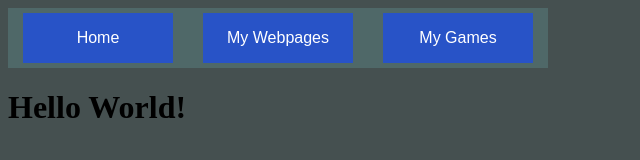
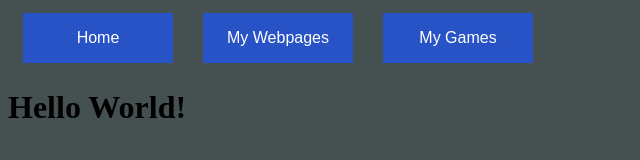
Before and after one commit to colinjw458/colinjw458.github.io, a plain HTML site: page index.html in a window 1280 px wide. Shown: the whole page, without its empty margins (0-640 px from the left). Drawn offline with Linux system fonts and the light colour scheme.

Commit message:
style change

```diff
--- a/webpages/mystyle.css
+++ b/webpages/mystyle.css
@@ -3,7 +3,6 @@ nav {
     display: flex;
     flex-wrap: nowrap;
     justify-content: flex-start;
-    background-color: rgba(92, 140, 140, 0.4);
 }
 body {
     background-color: rgb(69, 80, 80);
```
